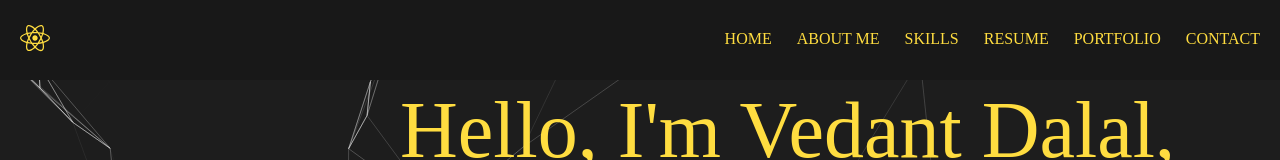
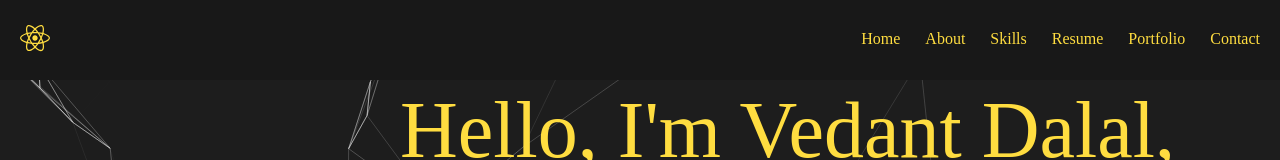
Before and after one commit to vedantd25/portfolio, a React (Create React App) app: page / in a window 1280 px wide. Shown: the top 160 px of the page. Built offline with nearby package versions, Linux system fonts and the light colour scheme.

Commit message:
modified:   src/App.js 	modified:   src/components/navBar/index.jsx 	modified:   src/containers/home/index.jsx

```diff
--- a/src/App.js
+++ b/src/App.js
@@ -14,6 +14,10 @@ import particles from "./utils.js/particles";
 function App() {
   const location = useLocation();
   const [toggleIcon, setToggleIcon] = useState(false); // Add state for toggleIcon
+
+  const closeMenu = () => {
+    setToggleIcon(false); // Assuming you have a state to control the menu
+  };
 
   const handleInit = async (main) => {
     await loadFull(main);
@@ -38,10 +42,10 @@ function App() {
       {/* main page content */}
       <div className="App__main-page-content">
         <Routes>
-          <Route
+        <Route
             index
             path="/"
-            element={<Home toggleIcon={toggleIcon} />}
+            element={<Home toggleIcon={toggleIcon} closeMenu={closeMenu} />}
           />
           <Route path="/about" element={<About />} />
           <Route path="/resume" element={<Resume />} />
--- a/src/components/navBar/index.jsx
+++ b/src/components/navBar/index.jsx
@@ -1,8 +1,9 @@
-import React, { useState } from "react";
+import React, { useState, useEffect, useRef } from "react";
 import { FaBars, FaReact } from "react-icons/fa";
 import { HiX } from "react-icons/hi";
-import { Link } from "react-router-dom";
+import { Link, useNavigate } from "react-router-dom";
 import "./styles.scss";
+
 const data = [
   {
     label: "HOME",
@@ -31,15 +32,37 @@ const data = [
 ];
 
 const Navbar = ({ handleToggleIcon }) => {
-  const [toggleIcon, setToggleIcon] = useState(false);
+  const [openMenus, setOpenMenus] = useState(0);
+  const [isMenuOpen, setIsMenuOpen] = useState(false);
+  const menuRef = useRef(null);
+  const navigate = useNavigate();
+
+  useEffect(() => {
+    const handleClickOutside = (event) => {
+      if (menuRef.current && !menuRef.current.contains(event.target)) {
+        setIsMenuOpen(false);
+      }
+    };
+
+    document.addEventListener("mousedown", handleClickOutside);
+    return () => {
+      document.removeEventListener("mousedown", handleClickOutside);
+    };
+  }, []);
 
   const handleToggle = () => {
-    setToggleIcon(!toggleIcon);
-    handleToggleIcon(!toggleIcon); // Notify the parent component about the toggle
+    setIsMenuOpen(!isMenuOpen);
+    handleToggleIcon(!isMenuOpen);
+    setOpenMenus(isMenuOpen ? openMenus - 1 : openMenus + 1);
+  };
+
+  const handleMenuItemClick = (to) => {
+    setIsMenuOpen(false);
+    navigate(to);
   };
 
   return (
-    <div>
+    <div style={{ position: "relative", zIndex: 1000 }}>
       <nav className="navbar">
         <div className="navbar__container">
           <Link to={"/"} className="navbar__container__logo">
@@ -47,21 +70,21 @@ const Navbar = ({ handleToggleIcon }) => {
           </Link>
         </div>
         <ul
-          className={`navbar__container__menu ${toggleIcon ? "active" : ""} `}
+          ref={menuRef}
+          className={`navbar__container__menu ${isMenuOpen ? "active" : ""}`}
+          style={{ zIndex: openMenus }}
         >
-          {data.map((item, key) => (
-            <li key={key} className="navbar__container__menu__item">
-              <Link
-                className="navbar__container__menu__item__links"
-                to={item.to}
-              >
-                {item.label}
-              </Link>
-            </li>
-          ))}
+          <li className="navbar__container__menu__item navbar__container__menu__item__links" onClick={() => handleMenuItemClick("/home")}>Home</li>
+          <li className="navbar__container__menu__item navbar__container__menu__item__links"onClick={() => handleMenuItemClick("/about")}>About</li>
+          <li className="navbar__container__menu__item navbar__container__menu__item__links"onClick={() => handleMenuItemClick("/skills")}>Skills</li>
+          <li className="navbar__container__menu__item navbar__container__menu__item__links"onClick={() => handleMenuItemClick("/resume")}>Resume</li>
+          <li className="navbar__container__menu__item navbar__container__menu__item__links"onClick={() => handleMenuItemClick("/portfolio")}>Portfolio</li>
+          <li className="navbar__container__menu__item navbar__container__menu__item__links"onClick={() => handleMenuItemClick("/contact")}>Contact</li>
+
+
         </ul>
         <div className="nav-icon" onClick={handleToggle}>
-          {toggleIcon ? <HiX size={30} /> : <FaBars size={30} />}
+          {isMenuOpen ? <HiX size={30} /> : <FaBars size={30} />}
         </div>
       </nav>
     </div>
--- a/src/containers/home/index.jsx
+++ b/src/containers/home/index.jsx
@@ -3,11 +3,12 @@ import { useNavigate } from "react-router-dom";
 import { Animate } from "react-simple-animate";
 import "./styles.scss";
 
-const Home = ({ toggleIcon }) => {
+const Home = ({ toggleIcon, closeMenu }) => {
   const navigate = useNavigate();
 
   const handleNavigateToContactMePage = () => {
     navigate("/contact");
+    closeMenu(); // Close the menu after navigation
   };
 
   return (
@@ -22,7 +23,7 @@ const Home = ({ toggleIcon }) => {
             </h1>
           </div>
           <Animate
-            play={!toggleIcon} // Animate only if toggleIcon is false
+            play={!toggleIcon}
             duration={1.5}
             delay={1}
             fps={60}
```
